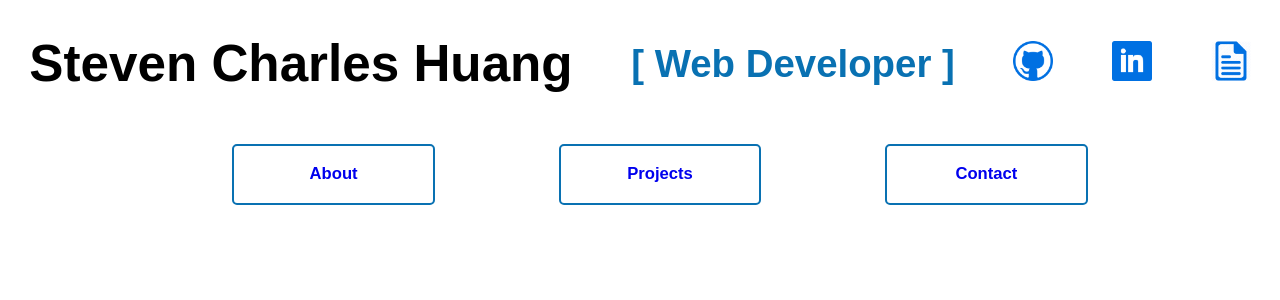
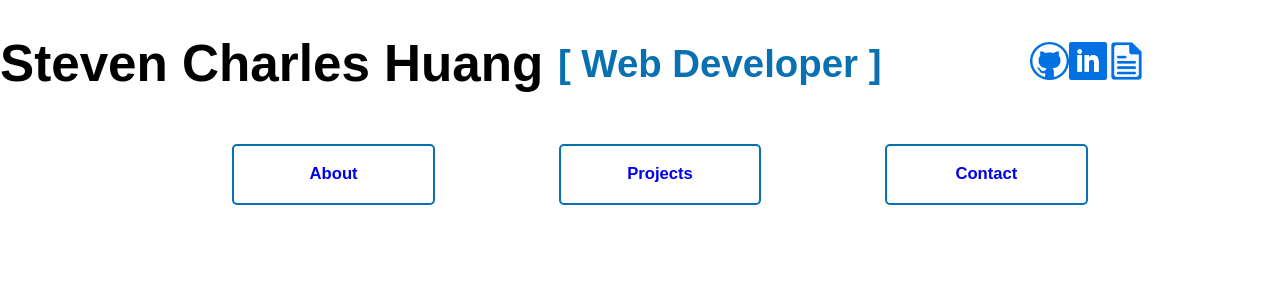
Before and after one commit to stevencharleshuang/portfolio-react, a React (Create React App) app: page / in a window 1280 px wide. Shown: the top 300 px of the page. Built offline with nearby package versions, Linux system fonts and the light colour scheme.

Commit message:
fixed header styling

```diff
--- a/src/App.css
+++ b/src/App.css
@@ -43,8 +43,8 @@ a:hover, a:active {
 
 .App header .Banner {
   display: flex;
-  flex-flow: row wrap;
-  justify-content: space-around;
+  flex-flow: row nowrap;
+  justify-content: space-between;
   align-items: center;
   font-size: 2vw;
 }
@@ -54,8 +54,15 @@ a:hover, a:active {
   color: #0971B2;
 }
 
+.App header .Banner .MyStuff {
+  width: 30%;
+  height: auto;
+  padding: 0;
+}
+
 .App header .Banner img {
-  width: 40px;
+  margin: 0;
+  width: 10%;
   height: auto;
 }
 
--- a/src/components/Banner.jsx
+++ b/src/components/Banner.jsx
@@ -9,9 +9,11 @@ export default function () {
     <div className="Banner">
       <h1>Steven Charles Huang</h1>
       <h2>[ Web Developer ]</h2>
-      <a href="https://github.com/stevencharleshuang/" target="_blank"><img src={Git} alt="Git Hub Link" /></a>
-      <a href="https://www.linkedin.com/in/stevencharleshuang/" target="_blank"><img src= {LinkedIn} alt="Linked In Link" /></a>
-      <a href={ResumePDF} target="_blank"><img src={Resume} alt="Resume Link" /></a>
+      <div className="MyStuff">
+        <a href="https://github.com/stevencharleshuang/" target="_blank"><img src={Git} alt="Git Hub Link" /></a>
+        <a href="https://www.linkedin.com/in/stevencharleshuang/" target="_blank"><img src= {LinkedIn} alt="Linked In Link" /></a>
+        <a href={ResumePDF} target="_blank"><img src={Resume} alt="Resume Link" /></a>
+      </div>
     </div>
   )
 }
```
